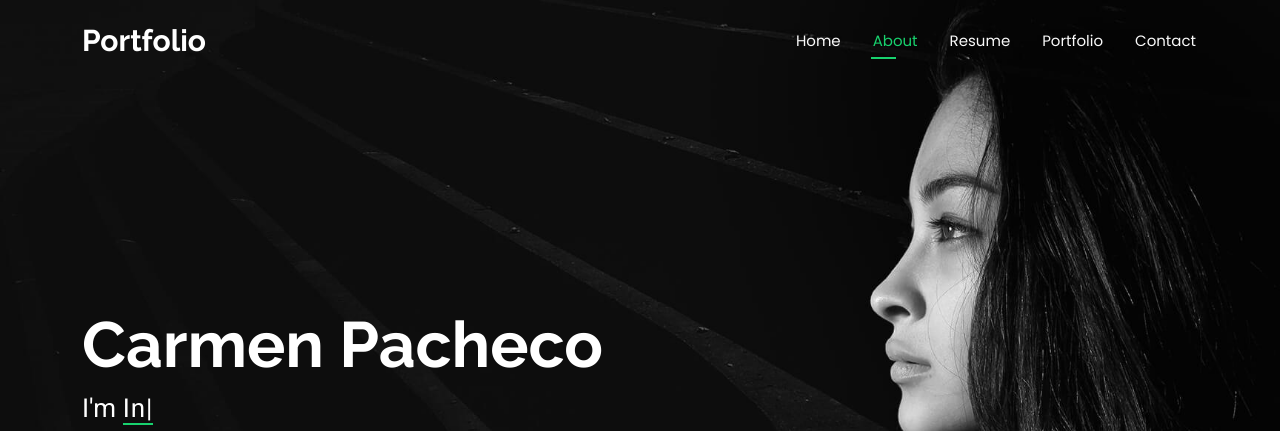
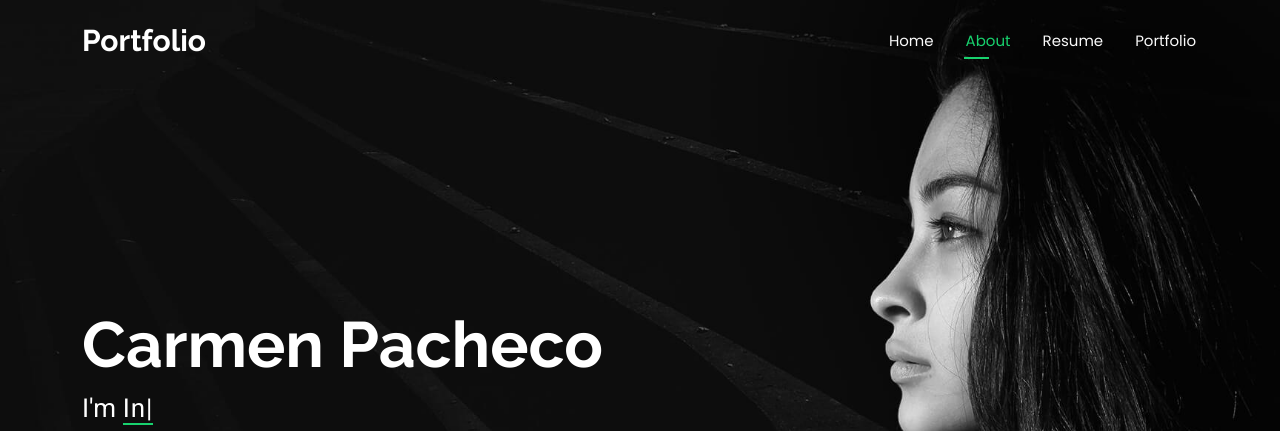
Before and after one commit to crpa-dev/My-CV, a plain HTML site: page index.html in a window 1280 px wide. Shown: the top 431 px of the page. Drawn offline with Linux system fonts and the light colour scheme.

Commit message:
Update index.html

```diff
--- a/index.html
+++ b/index.html
@@ -70,8 +70,8 @@
               <li><a href="#">Dropdown 3</a></li>
               <li><a href="#">Dropdown 4</a></li>
             </ul>
-        </li-->
-          <li><a href="contact.html">Contact</a></li>
+        </li>
+          <li><a href="contact.html">Contact</a></li-->
         </ul>
         <i class="mobile-nav-toggle d-xl-none bi bi-list"></i>
       </nav>
```
